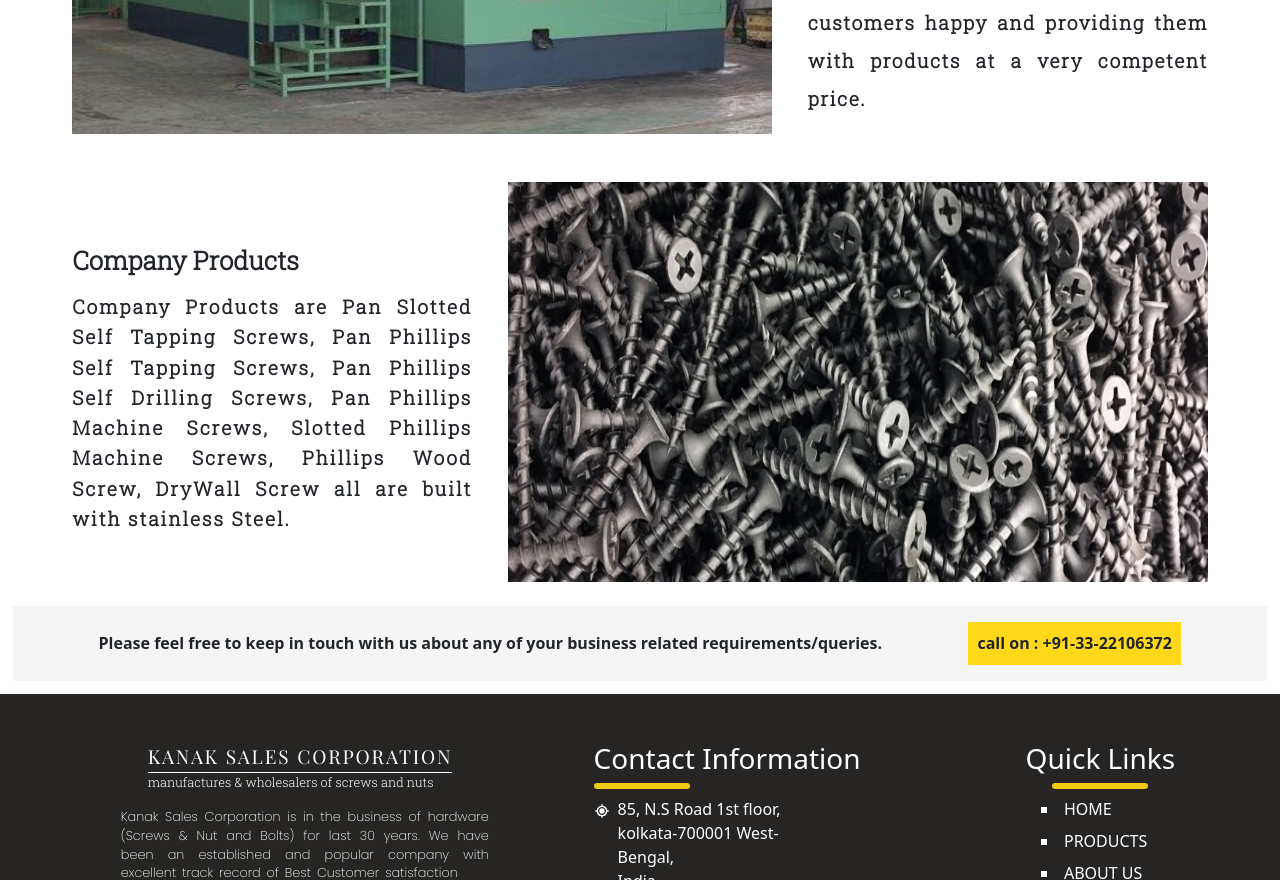
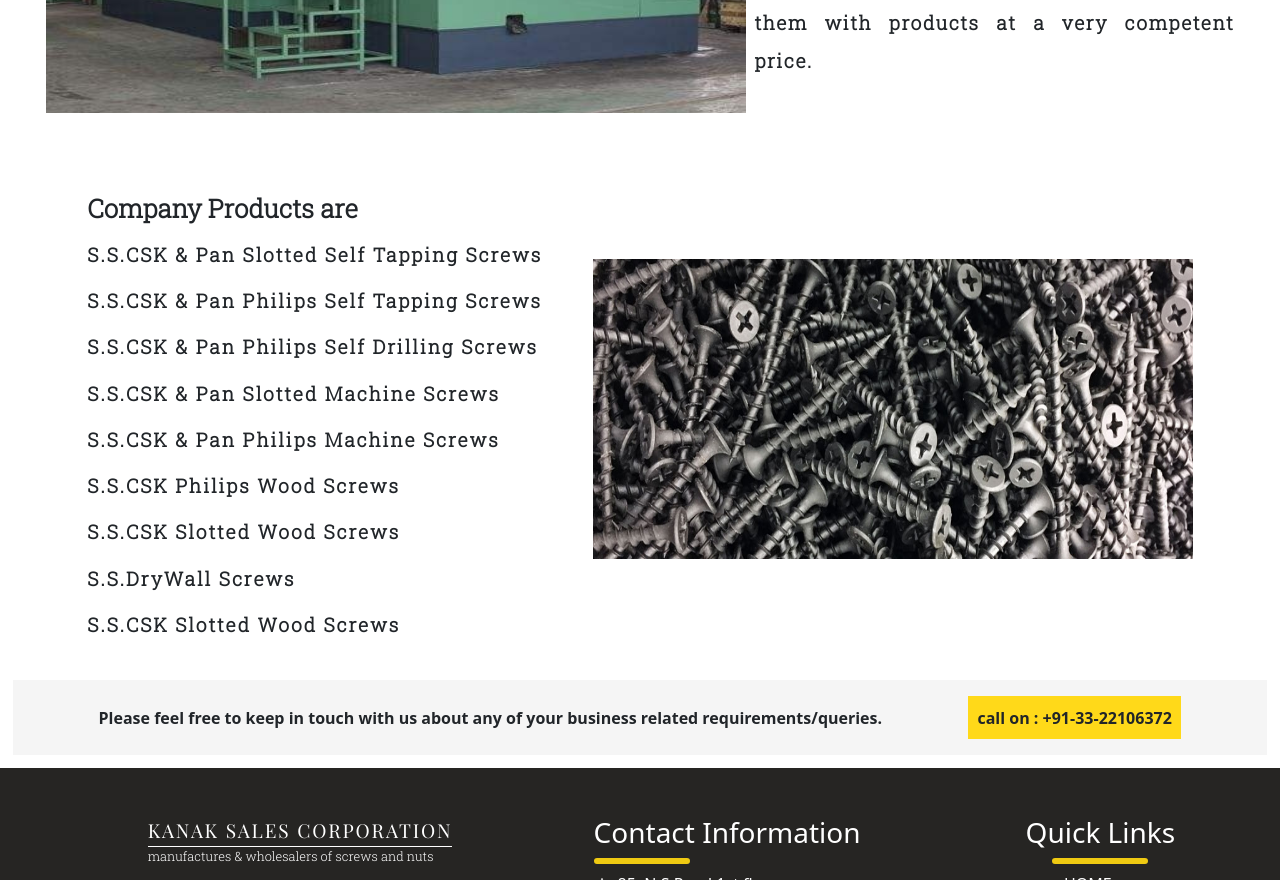
Before and after one commit to yashPurohit01/kanakSales, a Next.js app: page /about in a window 1280 px wide. Shown: the part 1280-2160 px from the top of the page. Built offline with nearby package versions, Linux system fonts and the light colour scheme.

Commit message:
changes over main page

```diff
--- a/Components/Informations.js
+++ b/Components/Informations.js
@@ -196,15 +196,61 @@ export const AboutPage = [
 
 
     },
-    {
-        id:3,
-        title:"Company Products",
-        desc:"Company Products are Pan Slotted Self Tapping Screws, Pan Phillips Self Tapping Screws, Pan Phillips Self Drilling Screws, Pan Phillips  Machine Screws, Slotted Phillips  Machine Screws, Phillips Wood Screw, DryWall Screw all are built with stainless Steel. ",
-        Imagepath: "/images/screwsAbout.jpg" ,
-        width:"700",
-        height:"400",
 
 
-    }
-    ,
 ]
+export const Aboutproduct = {
+    id:3,
+    title:"Company Products are",
+    desc:[
+        {
+            id:1,
+            name:"S.S.CSK & Pan Slotted Self Tapping Screws",
+
+        },
+        {
+            id:2,
+            name:"S.S.CSK & Pan Philips Self Tapping Screws ",
+
+        },
+        {
+            id:3,
+            name:"S.S.CSK & Pan Philips Self Drilling Screws ",
+
+        },
+        {
+            id:4,
+            name:"S.S.CSK & Pan Slotted Machine Screws",
+
+        },
+        {
+            id:5,
+            name:"S.S.CSK & Pan Philips Machine Screws ",
+
+        },
+        {
+            id:6,
+            name:"S.S.CSK Philips Wood Screws",
+
+        },
+        {
+            id:7,
+            name:"S.S.CSK Slotted Wood Screws",
+
+        },
+        {
+            id:8,
+            name:"S.S.DryWall Screws",
+
+        }, {
+            id:9,
+            name:"S.S.CSK Slotted Wood Screws",
+
+        },
+    ],
+    Imagepath: "/images/screwsAbout.jpg" ,
+    width:"600",
+    height:"300",
+
+
+}
--- a/pages/about.js
+++ b/pages/about.js
@@ -1,7 +1,7 @@
 import React from 'react'
 import styles from '../styles/about.module.scss'
 import { BiLastPage } from 'react-icons/bi'
-import { about, AboutPage, GeneralInformation } from '../Components/Informations'
+import { about, AboutPage, Aboutproduct, GeneralInformation } from '../Components/Informations'
 import Image from 'next/image'
 
 function About() {
@@ -33,7 +33,20 @@ function About() {
                 </div>
               )
             })
+
           }
+
+           <div className={styles.about_info_blobs}>
+               <Image src={Aboutproduct.Imagepath} alt="img" height={Aboutproduct.height} width={Aboutproduct.width}/>
+               <div className={styles.info_content}>
+               <h3>{Aboutproduct.title}</h3>
+                   {
+                     Aboutproduct.desc.map((products)=><p key={products.id}>{products.name}</p> )
+                   }
+                 </div>
+           </div>
+
+
         </div>
         <div className={styles.note}>
         <p>Please feel free to keep in touch with us about any of your business related requirements/queries.</p>
--- a/pages/index.js
+++ b/pages/index.js
@@ -97,9 +97,10 @@ export default function Home() {
                 {HomeBrandPromotion.products.map((product, idx) =>{
                   return(
                     <div key={idx} className={styles.items_val}>
-                       <strong>
+                      <li> <strong>
                          {product}
                        </strong>
+                       </li>
                     </div>
                   )
                 })
--- a/styles/about.module.scss
+++ b/styles/about.module.scss
@@ -71,7 +71,8 @@ $secondary: "Roboto Slab", serif;
         padding: 1.5rem;
         font-family: $secondary;
         & .info_content{
-          width: 25rem;
+          max-width: 30rem;
+
           margin-top: 2rem;
           & h3{
             font-weight: 600;
@@ -177,6 +178,13 @@ $secondary: "Roboto Slab", serif;
           text-align: center;
         }
       }
+    & .about_info_blobs:nth-child(3){
+      & .info_content{
+      & p{
+        font-size: 0.5rem !important;
+      }
+    }
+    }
     }
   }
   }
--- a/styles/contact.module.scss
+++ b/styles/contact.module.scss
@@ -52,6 +52,7 @@ $secondary: "Roboto Slab", serif;
         font-size: 2rem;
         display: flex;
         justify-content: center;
+        flex-wrap: wrap;
          & .info_container{
            display: flex;
           background-color: $yellow;
```
Also changed, not shown: styles/Home.module.scss (+33 -16 lines).
